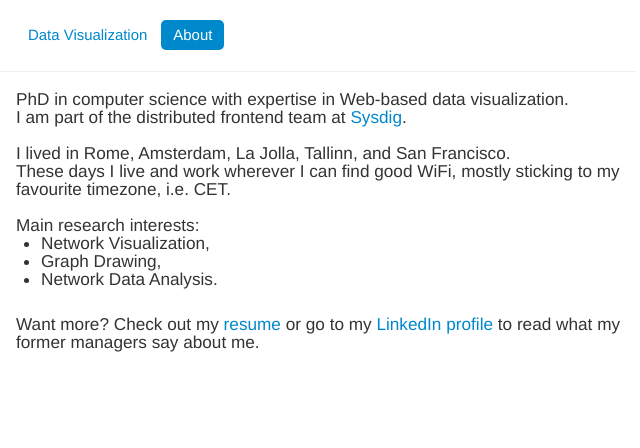
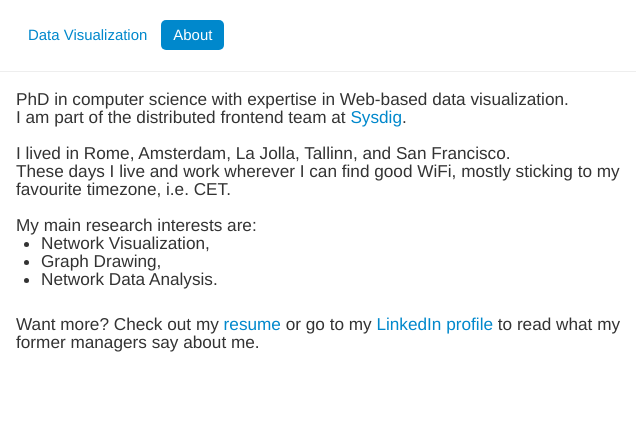
Before and after one commit to hyperboreans/hyperboreans.github.io, a website: page public/index.html in a window 1280 px wide. Both pictures are taken after a click on the link "About". Shown: the full height of the page, 474-1114 px from the left. Drawn offline with Linux system fonts and the light colour scheme.

Commit message:
Small wording change (testing auto deploy on Heroku)

```diff
--- a/public/index.html
+++ b/public/index.html
@@ -85,7 +85,7 @@
                     These days I live and work wherever I can find good WiFi,
                     mostly sticking to my favourite timezone, i.e. CET.<br><br>
 
-                    Main research interests:
+                    My main research interests are:
                     <ul>
                         <li>Network Visualization,</li>
                         <li>Graph Drawing,</li>
```
